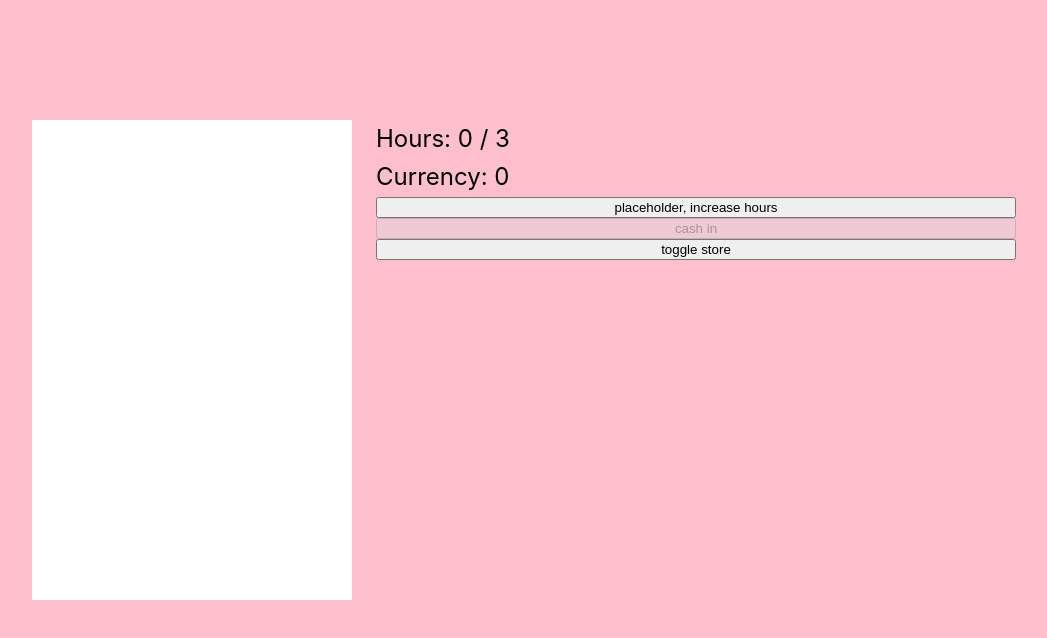
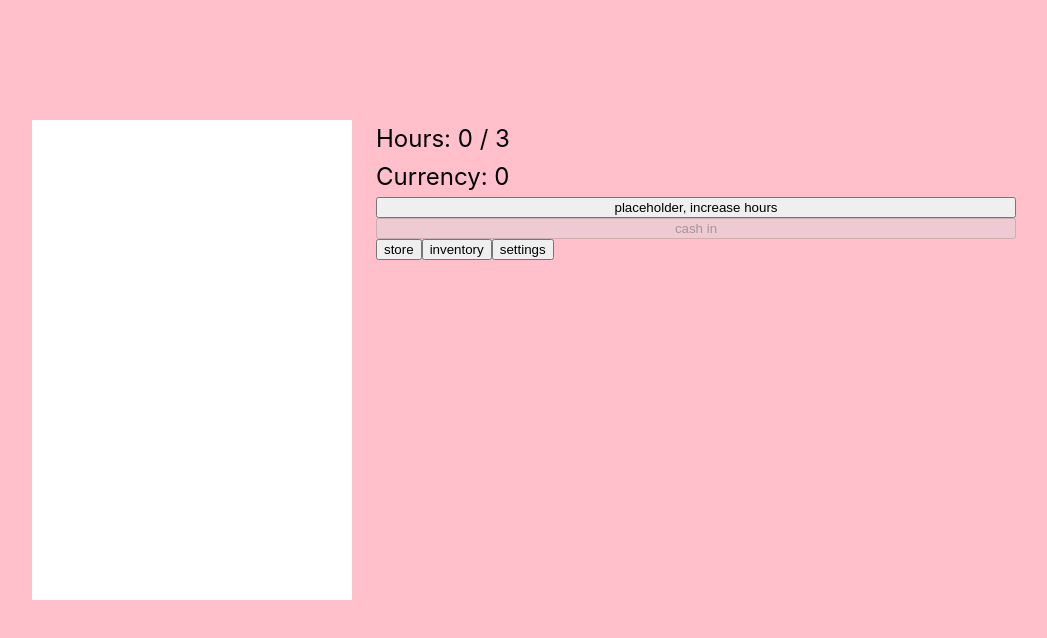
Before and after one commit to joysudo/catatime, a React (Vite) app in the folder src/renderer/: page / in a window 1280 px wide. Shown: the top 638 px of the page, without its empty margins (116-1163 px from the left). Built offline with nearby package versions, Linux system fonts and the light colour scheme.

Commit message:
add placeholder buttons

```diff
--- a/src/renderer/src/assets/main.css
+++ b/src/renderer/src/assets/main.css
@@ -34,6 +34,11 @@ body {
   width: 50vw;
 }
 
+.cup-button-container {
+  display: flex;
+  flex-direction: row;
+}
+
 .cup-fill {
   width: 100%;
   background-color: palevioletred;
--- a/src/renderer/src/pages/CatCup.jsx
+++ b/src/renderer/src/pages/CatCup.jsx
@@ -41,7 +41,11 @@ function CatCup() {
         <h2>Currency: {currency}</h2>
         <button onClick = {addHour} disabled={hours>=maxHours}>placeholder, increase hours</button>
         <button onClick = {cashIn} disabled={hours < maxHours}>cash in</button>
-        <button onClick = {toggleStore}>toggle store</button>
+        <div className="cup-button-container">
+          <button onClick = {toggleStore}>store</button>
+          <button>inventory</button>
+          <button>settings</button>
+        </div>
         {storeOpen && <Store currency={currency} buyItem={buyItem} toggleStore={toggleStore}/>}
       </div>
     </div>
```
